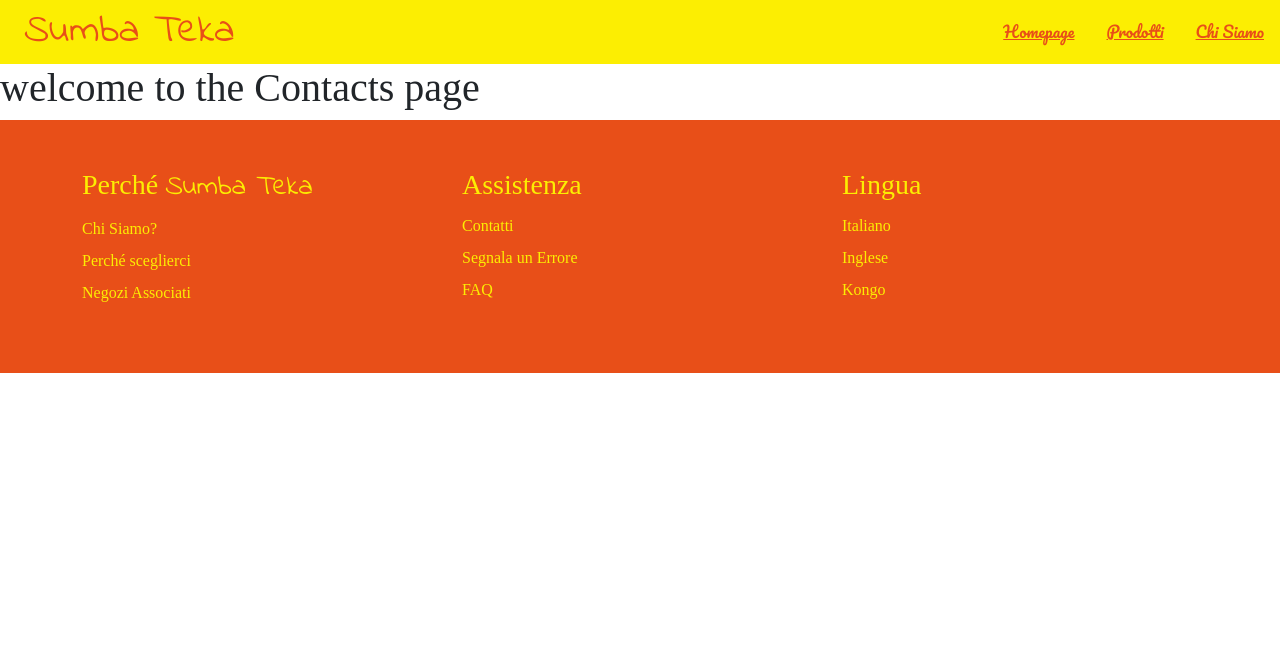
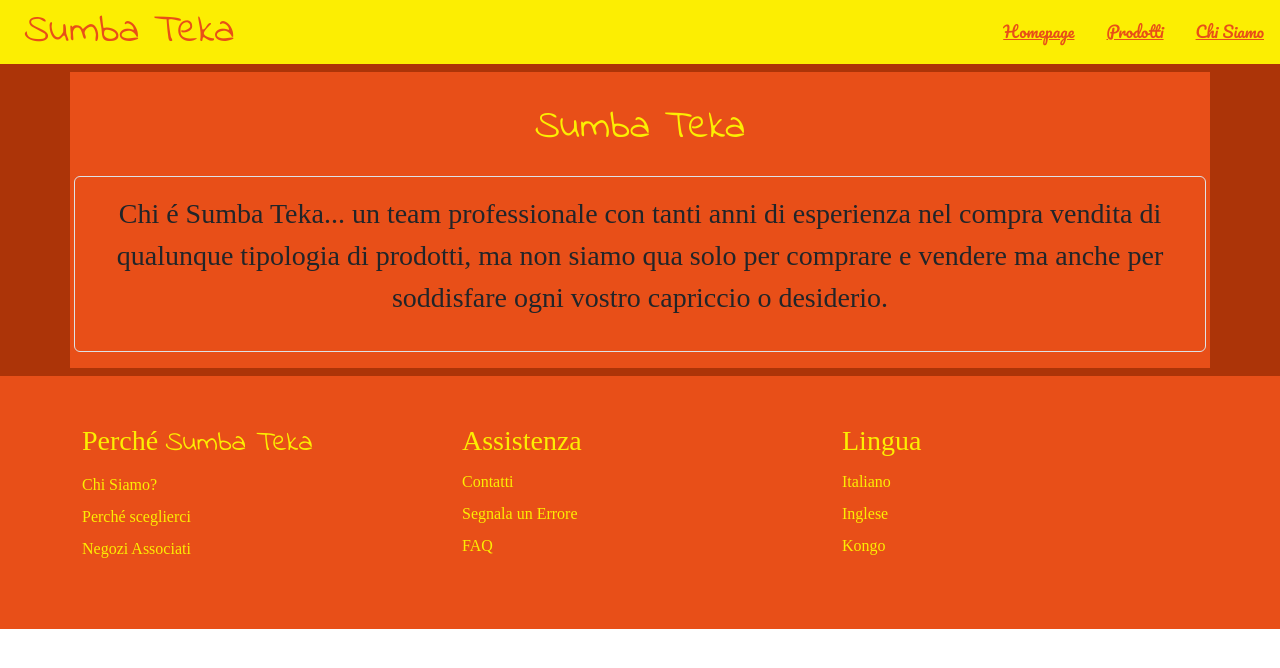
Before and after one commit to SimoneZoroddu/react-router, a React (Vite) app: page /chisiamo in a window 1280 px wide. Shown: the top 668 px of the page. Built offline with nearby package versions, Linux system fonts and the light colour scheme; a web font is replaced by a local one.

Commit message:
adding text inside ChiSiamo adjust name for every component and adjust a little bit of estetic in the SingleProduct and Prodotti

```diff
--- a/src/App.jsx
+++ b/src/App.jsx
@@ -1,8 +1,8 @@
 import { BrowserRouter, Route, Routes } from "react-router-dom"
 import DefaultLayout from "./layout/DefaultLayout"
-import HomePage from "./pages/Homepage"
+import HomePage from "./pages/HomePage"
 import Prodotti from "./pages/Prodotti"
-import ChiSiamo from "./pages/Chi siamo"
+import ChiSiamo from "./pages/ChiSiamo"
 import SingleProduct from "./pages/SingleProduct"
 
 function App() {
--- a/src/pages/Chi siamo.jsx
+++ /dev/null
@@ -1,18 +0,0 @@
-
-
-export default function Contacs() {
-
-
-
-
-    return (
-        <>
-
-            <main>
-                <h1>welcome to the Contacts page</h1>
-            </main>
-
-        </>
-
-    )
-}
--- /dev/null
+++ b/src/pages/ChiSiamo.jsx
@@ -0,0 +1,27 @@
+
+
+export default function ChiSiamo() {
+
+
+
+
+    return (
+        <>
+
+            <main className="bg_main p-2">
+                <div className="container bg_confident p-3">
+                    <div className="row text-center">
+                        <div className="col-12 p-3">
+                            <h1 className="text_funny indie-flower-regular">Sumba Teka</h1>
+                        </div>
+                        <div className="col-12 p-3 border rounded fs-3">
+                            <p>Chi é Sumba Teka... un team professionale con tanti anni di esperienza nel compra vendita di qualunque tipologia di prodotti, ma non siamo qua solo per comprare e vendere ma anche per soddisfare ogni vostro capriccio o desiderio.</p>
+                        </div>
+                    </div>
+                </div>
+            </main>
+
+        </>
+
+    )
+}
--- a/src/pages/Homepage.jsx
+++ b/src/pages/Homepage.jsx
@@ -1,6 +1,6 @@
 
 
-export default function Home() {
+export default function HomePage() {
 
 
 
--- a/src/pages/Prodotti.jsx
+++ b/src/pages/Prodotti.jsx
@@ -5,7 +5,7 @@ import axios from "axios";
 const urlProduct = 'https://fakestoreapi.com/products'
 
 
-export default function Products() {
+export default function Prodotti() {
     const [productArray, setProductArray] = useState([])
 
 
@@ -34,7 +34,7 @@ export default function Products() {
                                 <div className="col g-4 text-center" key={singleProduct.id}>
                                     <div className="card bg_confident border-0 h-100 position-relative text-white">
                                         <h5 className="card-title text_funny" style={{height: "4rem"}} >{singleProduct.title}</h5>
-                                        <img src={singleProduct.image} className="card-img-top bg-white" alt={singleProduct.title}  style={{height: "30rem"}}/>
+                                        <img src={singleProduct.image} className="card-img-top bg_funny" alt={singleProduct.title}  style={{height: "30rem"}}/>
                                         <div className="card-body">
                                             <h6 className="card-subtitle mb-2 text-muted ">{singleProduct.category}</h6>
                                             <p className="card-text">{singleProduct.description}</p>
--- a/src/pages/SingleProduct.jsx
+++ b/src/pages/SingleProduct.jsx
@@ -34,7 +34,7 @@ export default function SingleProduct() {
                                 <div className="col g-4 text-center" key={item.id}>
                                     <div className="card bg_confident border-0 h-100 position-relative text-white">
                                         <h5 className="card-title text_funny" style={{ height: "4rem" }} >{item.title}</h5>
-                                        <img src={item.image} className="card-img-top bg-white" alt={item.title} />
+                                        <img src={item.image} className="card-img-top bg_funny" alt={item.title} />
                                         <div className="card-body">
                                             <h6 className="card-subtitle mb-2 text-muted ">{item.category}</h6>
                                             <p className="card-text">{item.description}</p>
```
